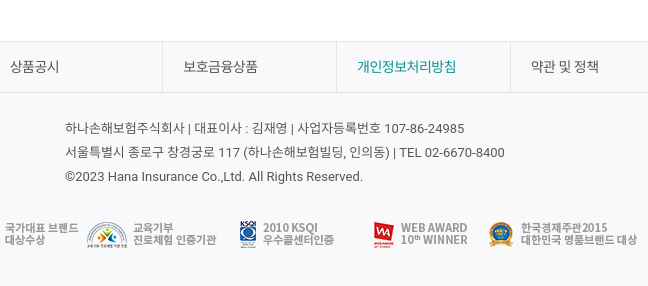
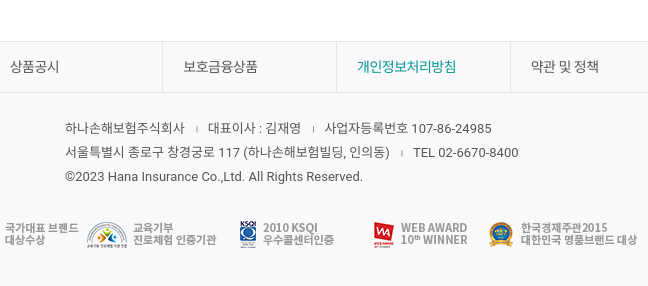
Before and after one commit to codedung/branch-practice-project, a plain HTML site: page index.html in a window 1280 px wide. Shown: the part 1321-1607 px from the top of the page, 200-848 px from the left. Drawn offline with Linux system fonts and the light colour scheme; files whose address does not match are found by name.

Commit message:
Fix: ':after' CSS 문법 사용해서 구현해보았습니다

```diff
--- a/css/index.css
+++ b/css/index.css
@@ -884,6 +884,19 @@
   color: #555;
 }
 
+footer > .footer-width > main > .company-info > p > span {
+  position: relative;
+  margin: 0 10px;
+}
+
+footer > .footer-width > main > .company-info > p > span:after {
+  content: '|';
+  position: absolute;
+  top: 25%;
+  right: 0px;
+  font-size: 8px;
+}
+
 footer > .footer-width > main > .social {
   flex: 1;
   display: flex;
--- a/index.html
+++ b/index.html
@@ -518,12 +518,12 @@
             <div class="company-info">
               <!-- 비어있는 p 태그 test commit -->
               <p>
-                하나손해보험주식회사 <span>|</span> 대표이사 : 김재영
-                <span>|</span> 사업자등록번호 107-86-24985
+                하나손해보험주식회사 <span></span> 대표이사 : 김재영
+                <span></span> 사업자등록번호 107-86-24985
               </p>
               <p>
                 서울특별시 종로구 창경궁로 117 (하나손해보험빌딩, 인의동)
-                <span>|</span> TEL 02-6670-8400
+                <span></span> TEL 02-6670-8400
               </p>
               <p>©2023 Hana Insurance Co.,Ltd. All Rights Reserved.</p>
               <!-- 비어있는 p 태그 test commit -->
```
